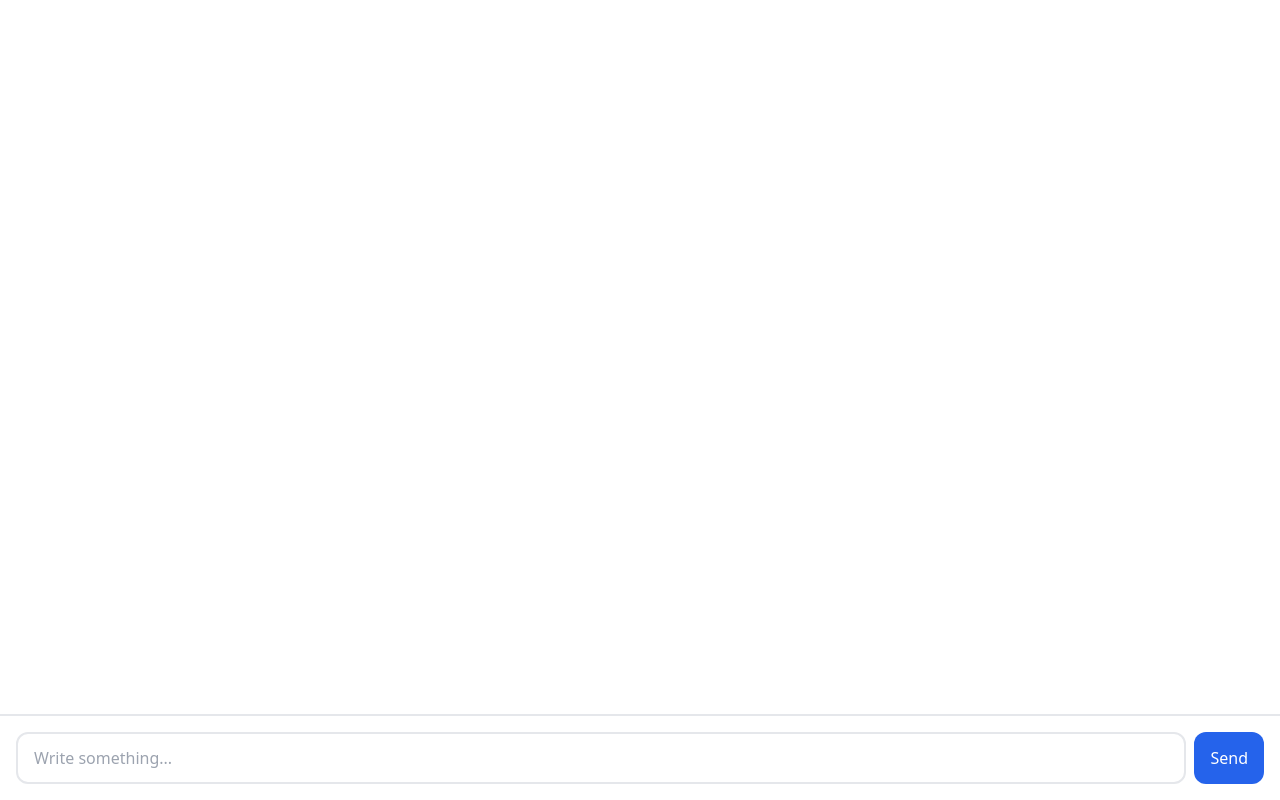
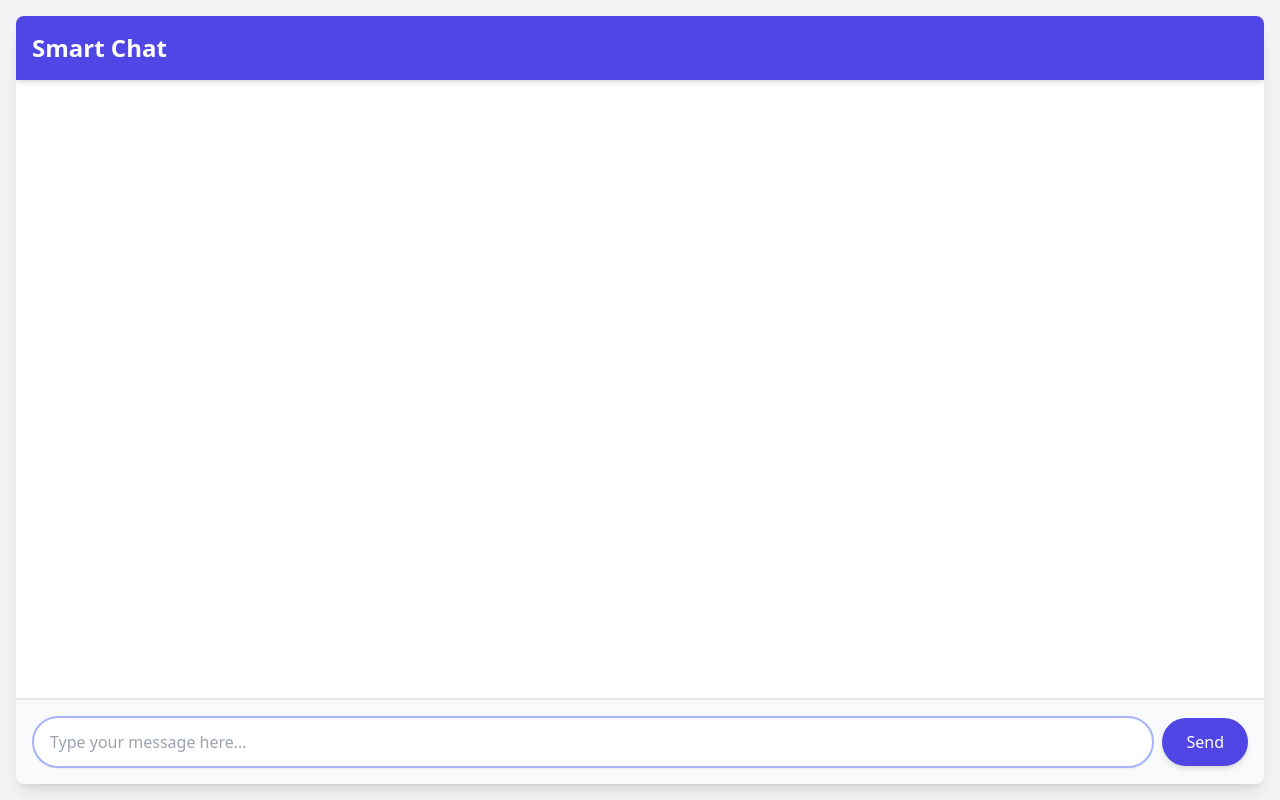
Before and after one commit to pollystack/django-polly, a Django app: page /polly/smart-gpt-chat/1/ in a window 1280 px wide. Run offline with Django 5.2, Linux system fonts and the light colour scheme; some libraries are stand-ins or nearby versions.

Commit message:
update code

```diff
--- a/django_polly/templates/conversation/single_chat.html
+++ b/django_polly/templates/conversation/single_chat.html
@@ -7,25 +7,47 @@
     <script src="https://cdn.tailwindcss.com"></script>
     <script src="https://unpkg.com/htmx.org@1.9.11"></script>
     <script src="https://unpkg.com/htmx.org/dist/ext/ws.js"></script>
+    <style>
+        /* Custom scrollbar styles */
+        #message-list::-webkit-scrollbar {
+            width: 6px;
+        }
+
+        #message-list::-webkit-scrollbar-track {
+            background: #f1f1f1;
+        }
+
+        #message-list::-webkit-scrollbar-thumb {
+            background: #888;
+            border-radius: 3px;
+        }
+
+        #message-list::-webkit-scrollbar-thumb:hover {
+            background: #555;
+        }
+    </style>
 </head>
-<body class="bg-gray-200">
+<body class="bg-gray-100">
 <div class="flex h-screen">
-        <div class="flex-1 flex flex-col bg-white overflow-hidden shadow-md"
+    <div class="flex-1 flex flex-col bg-white overflow-hidden shadow-lg rounded-lg m-4"
          hx-ext="ws"
          ws-connect="/polly/ws/smart-gpt-admin/?user_id={{ request.user.id }}&conversation_id={{ conversation_id }}">
-            <div id="message-list" class="p-6 flex-1 overflow-y-auto">
+        <div class="bg-indigo-600 text-white p-4 shadow-md">
+            <h1 class="text-2xl font-bold">Smart Chat</h1>
+        </div>
+        <div id="message-list" class="p-6 flex-1 overflow-y-auto space-y-4">
             <!-- Messages will be inserted here by the consumer -->
         </div>
 
-            <form id="chat-form" class="border-t-2 border-gray-200 px-4 py-4 mb-2 sm:mb-0" ws-send>
-                <div class="relative flex">
+        <form id="chat-form" class="border-t-2 border-gray-200 bg-gray-50 p-4" ws-send>
+            <div class="relative flex items-center">
                 <input type="text"
                        id="message-input"
-                           placeholder="Write something..."
+                       placeholder="Type your message here..."
                        name="message"
-                           class="pl-4 pr-10 py-3 rounded-xl border-2 border-gray-200 w-full focus:outline-none focus:border-indigo-300">
+                       class="pl-4 pr-10 py-3 rounded-full border-2 border-indigo-300 w-full focus:outline-none focus:border-indigo-500 focus:ring-2 focus:ring-indigo-200 shadow-sm">
                 <button id="send-button" type="submit"
-                            class="ml-2 bg-blue-600 text-white rounded-xl px-4 py-2 hover:bg-blue-700 disabled:opacity-50 disabled:cursor-not-allowed">
+                        class="ml-2 bg-indigo-600 text-white rounded-full px-6 py-3 hover:bg-indigo-700 focus:outline-none focus:ring-2 focus:ring-indigo-500 focus:ring-offset-2 transition duration-150 ease-in-out shadow-md disabled:opacity-50 disabled:cursor-not-allowed">
                     Send
                 </button>
             </div>
@@ -46,14 +68,14 @@
     // Scroll to bottom initially
     scrollToBottom();
 
-        document.body.addEventListener('htmx:wsAfterSend', function(event) {
+    document.body.addEventListener('htmx:wsAfterSend', function (event) {
         console.log('Message sent, clearing input and disabling button');
         messageInput.value = '';
         sendButton.disabled = true;
         scrollToBottom();
     });
 
-        document.body.addEventListener('htmx:wsAfterMessage', function(event) {
+    document.body.addEventListener('htmx:wsAfterMessage', function (event) {
         console.log('Received message:', event.detail.message);
         try {
             const message = JSON.parse(event.detail.message);
@@ -68,22 +90,22 @@
         scrollToBottom();
     });
 
-        chatForm.addEventListener('submit', function(event) {
+    chatForm.addEventListener('submit', function (event) {
         if (messageInput.value.trim() === '') {
             event.preventDefault();
         }
     });
 
     // Additional event listener for any WebSocket message
-        document.body.addEventListener('htmx:wsMessage', function(event) {
+    document.body.addEventListener('htmx:wsMessage', function (event) {
         console.log('WebSocket message received:', event.detail.message);
         // Scroll to bottom after any WebSocket message
         scrollToBottom();
     });
 
     // MutationObserver to watch for changes in the message list
-        const observer = new MutationObserver(function(mutations) {
-            mutations.forEach(function(mutation) {
+    const observer = new MutationObserver(function (mutations) {
+        mutations.forEach(function (mutation) {
             if (mutation.type === 'childList') {
                 scrollToBottom();
             }
@@ -91,7 +113,7 @@
     });
 
     // Configure the observer to watch for child changes in the message list
-        const config = { childList: true, subtree: true };
+    const config = {childList: true, subtree: true};
     observer.observe(messageList, config);
 </script>
 </body>
```
Also changed, not shown: django_polly/templates/conversation/ws/chat_message.html (+5 -5 lines). Lines whose indentation alone changed are shown as unchanged.
